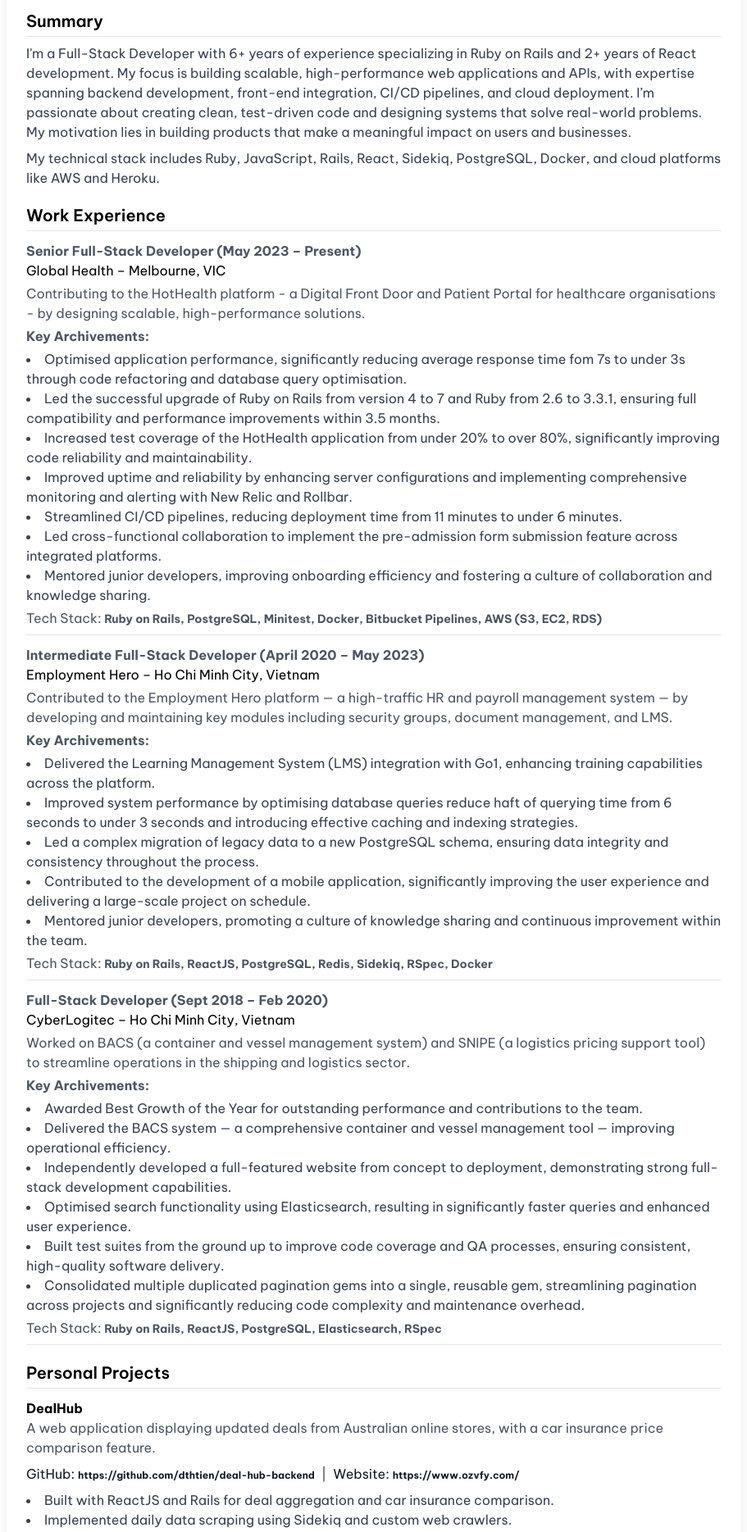
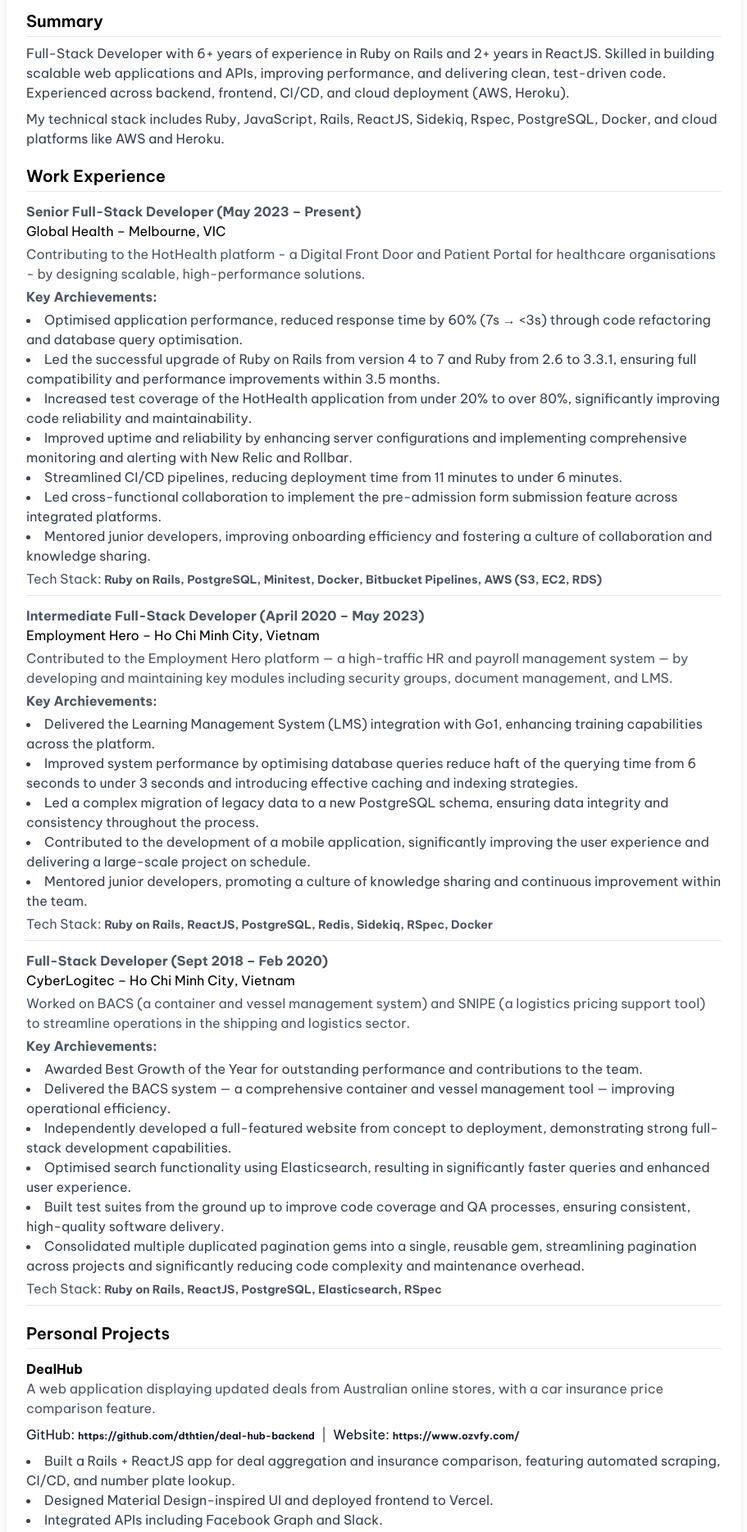
Before and after one commit to dthtien/profile, a Next.js app: page /cv in a window 1280 px wide. Shown: the part 240-2109 px from the top of the page at 82% size, without its empty margins (184-1095 px from the left). Built offline with nearby package versions, Linux system fonts and the light colour scheme.

Commit message:
[cv]: update

```diff
--- a/components/shared/details.ts
+++ b/components/shared/details.ts
@@ -7,11 +7,8 @@
       website: "https://www.ozvfy.com/"
     },
     specs: [
-      "Built with ReactJS and Rails for deal aggregation and car insurance comparison.",
-      "Implemented daily data scraping using Sidekiq and custom web crawlers.",
+      "Built a Rails + ReactJS app for deal aggregation and insurance comparison, featuring automated scraping, CI/CD, and number plate lookup.",
       "Designed Material Design-inspired UI and deployed frontend to Vercel.",
-      "Enabled car detail lookup via number plate input.",
-      "Configured CI/CD with GitHub Actions, Docker, Nginx, Puma.",
       "Integrated APIs including Facebook Graph and Slack."
     ]
   },
@@ -45,13 +42,11 @@
 ]
 
 export const summaryText = `
-I'm a Full-Stack Developer with 6+ years of experience specializing in Ruby on Rails and 2+ years of React development.
-My focus is building scalable, high-performance web applications and APIs, with expertise spanning backend development, front-end integration, CI/CD pipelines, and cloud deployment.
-I’m passionate about creating clean, test-driven code and designing systems that solve real-world problems. My motivation lies in building products that make a meaningful impact on users and businesses.
+Full-Stack Developer with 6+ years of experience in Ruby on Rails and 2+ years in ReactJS. Skilled in building scalable web applications and APIs, improving performance, and delivering clean, test-driven code. Experienced across backend, frontend, CI/CD, and cloud deployment (AWS, Heroku).
 `
 
 export const techstackText = `
-My technical stack includes Ruby, JavaScript, Rails, React, Sidekiq, PostgreSQL, Docker, and cloud platforms like AWS and Heroku.
+My technical stack includes Ruby, JavaScript, Rails, ReactJS, Sidekiq, Rspec, PostgreSQL, Docker, and cloud platforms like AWS and Heroku.
 `
 
 export const technicalSkills = [
@@ -113,7 +108,7 @@
     duration: "May 2023 – Present",
     description: "Contributing to the HotHealth platform - a Digital Front Door and Patient Portal for healthcare organisations - by designing scalable, high-performance solutions.",
     archivements: [
-      "Optimised application performance, significantly reducing average response time fom 7s to under 3s through code refactoring and database query optimisation.",
+      "Optimised application performance, reduced response time by 60% (7s → <3s) through code refactoring and database query optimisation.",
       "Led the successful upgrade of Ruby on Rails from version 4 to 7 and Ruby from 2.6 to 3.3.1, ensuring full compatibility and performance improvements within 3.5 months.",
       "Increased test coverage of the HotHealth application from under 20% to over 80%, significantly improving code reliability and maintainability.",
       "Improved uptime and reliability by enhancing server configurations and implementing comprehensive monitoring and alerting with New Relic and Rollbar.",
@@ -138,7 +133,7 @@
     description: "Contributed to the Employment Hero platform — a high-traffic HR and payroll management system — by developing and maintaining key modules including security groups, document management, and LMS.",
     archivements: [
       "Delivered the Learning Management System (LMS) integration with Go1, enhancing training capabilities across the platform.",
-      "Improved system performance by optimising database queries reduce haft of querying time from 6 seconds to under 3 seconds and introducing effective caching and indexing strategies.",
+      "Improved system performance by optimising database queries reduce haft of the querying time from 6 seconds to under 3 seconds and introducing effective caching and indexing strategies.",
       "Led a complex migration of legacy data to a new PostgreSQL schema, ensuring data integrity and consistency throughout the process.",
       "Contributed to the development of a mobile application, significantly improving the user experience and delivering a large-scale project on schedule.",
       "Mentored junior developers, promoting a culture of knowledge sharing and continuous improvement within the team."
--- a/pages/cv.tsx
+++ b/pages/cv.tsx
@@ -107,7 +107,7 @@
 
               <p className="text-gray-600 mt-1 print:text-xs">{experience.description}</p>
               <p className="text-gray-600 my-1 print:text-xs">
-                <strong>Key Archivements:</strong>
+                <strong>Key Archievements:</strong>
               </p>
               <ul className="list-disc list-inside text-gray-700 print:text-xs">
                 {
```
